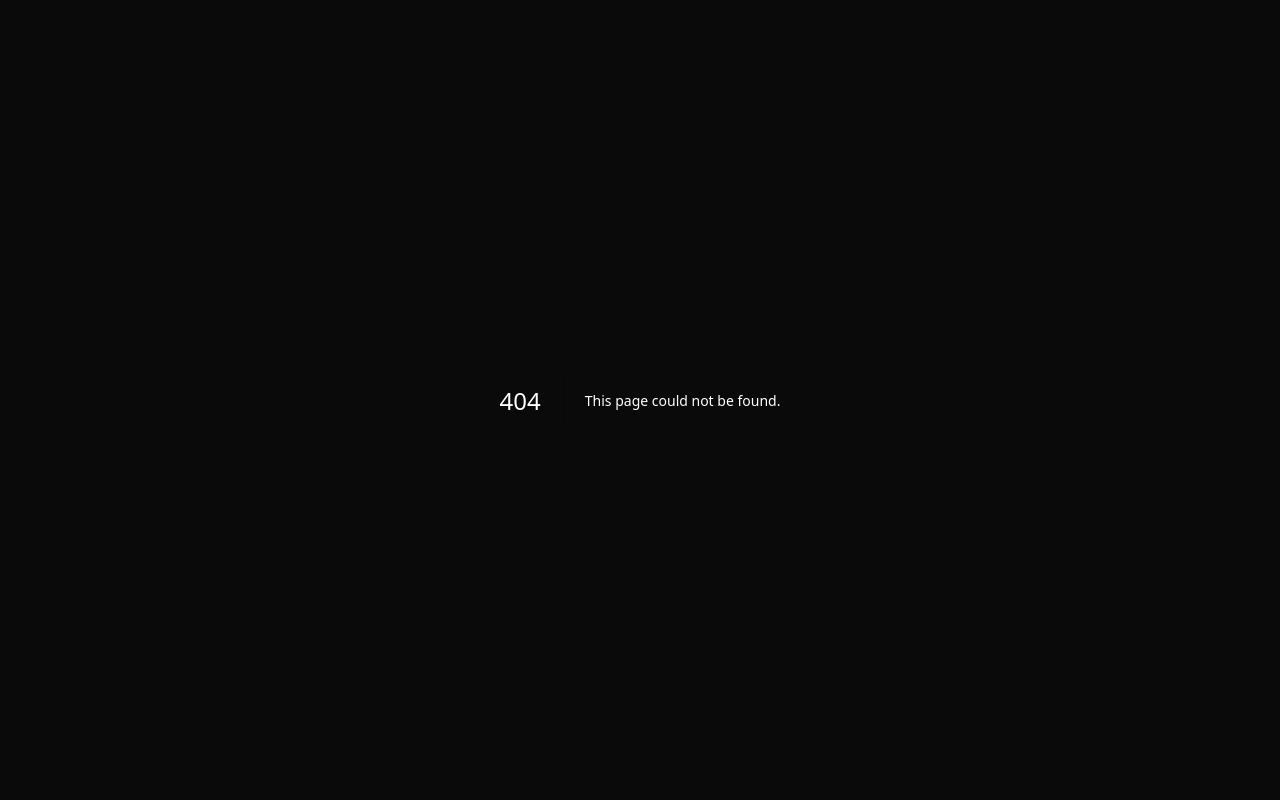
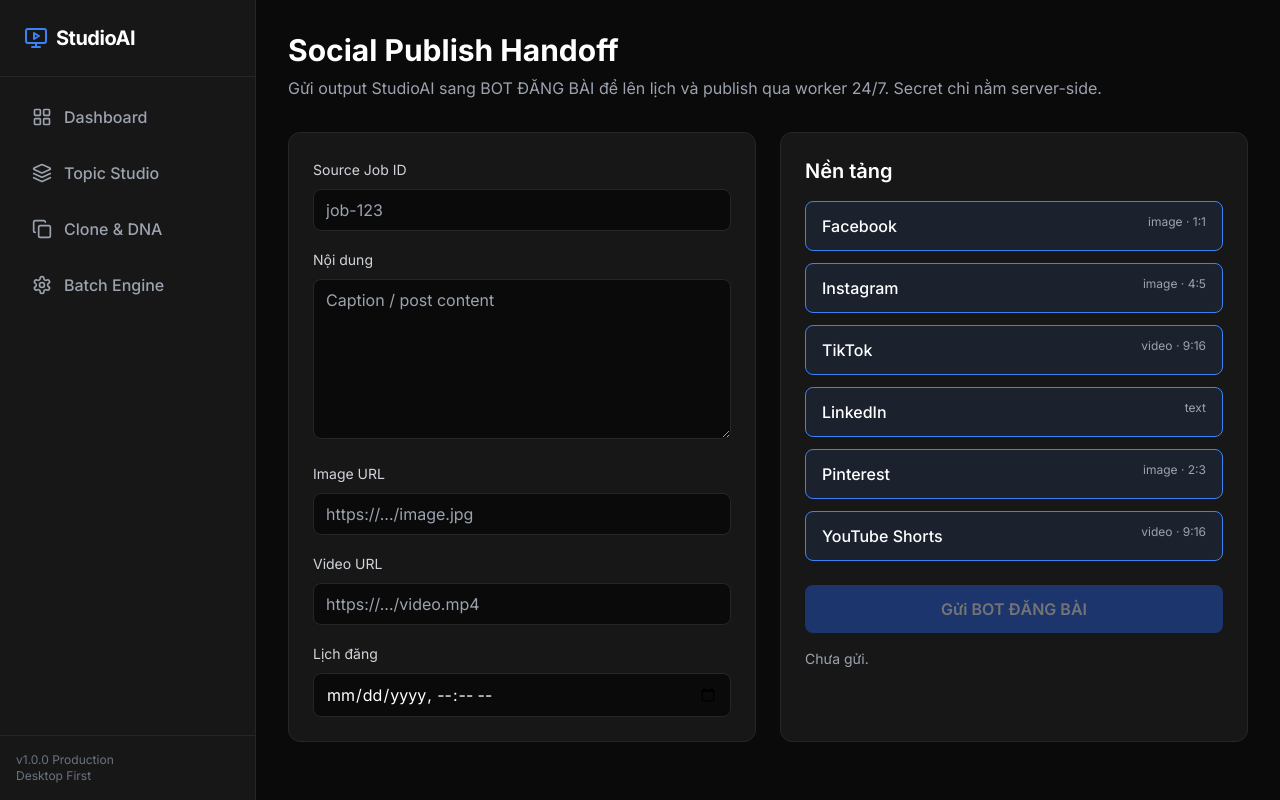
Before and after one commit to airoolsmastery2026/StudioAI, a Next.js app: page /studio/publish in a window 1280 px wide. Before the commit this address had no page. Built offline with nearby package versions, Linux system fonts and the light colour scheme.

Commit message:
feat: add StudioAI social publish console

```diff
--- /dev/null
+++ b/app/studio/publish/page.tsx
@@ -0,0 +1,109 @@
+'use client';
+
+import { useMemo, useState } from 'react';
+import { DEFAULT_SOCIAL_TARGETS, type SocialPlatform } from '@/lib/socialPlatforms';
+
+const label: Record<SocialPlatform, string> = {
+  facebook: 'Facebook',
+  instagram: 'Instagram',
+  tiktok: 'TikTok',
+  linkedin: 'LinkedIn',
+  pinterest: 'Pinterest',
+  youtube: 'YouTube Shorts',
+};
+
+export default function PublishPage() {
+  const [sourceJobId, setSourceJobId] = useState('');
+  const [content, setContent] = useState('');
+  const [imageUrl, setImageUrl] = useState('');
+  const [videoUrl, setVideoUrl] = useState('');
+  const [scheduledTime, setScheduledTime] = useState('');
+  const [selected, setSelected] = useState<Set<SocialPlatform>>(() => new Set(DEFAULT_SOCIAL_TARGETS.map((item) => item.platform)));
+  const [status, setStatus] = useState('Chưa gửi.');
+  const [busy, setBusy] = useState(false);
+
+  const targets = useMemo(() => DEFAULT_SOCIAL_TARGETS.map((target) => ({
+    ...target,
+    enabled: selected.has(target.platform),
+  })), [selected]);
+
+  const toggle = (platform: SocialPlatform) => {
+    setSelected((previous) => {
+      const next = new Set(previous);
+      if (next.has(platform)) next.delete(platform); else next.add(platform);
+      return next;
+    });
+  };
+
+  const submit = async () => {
+    setBusy(true);
+    setStatus('Đang gửi sang BOT ĐĂNG BÀI…');
+    try {
+      const response = await fetch('/api/social-publish', {
+        method: 'POST',
+        headers: { 'Content-Type': 'application/json' },
+        body: JSON.stringify({ sourceJobId, content, imageUrl, videoUrl, scheduledTime: scheduledTime || undefined, targets }),
+      });
+      const body = await response.json().catch(() => ({}));
+      if (!response.ok) throw new Error(body.error || `HTTP ${response.status}`);
+      const created = Array.isArray(body?.data?.created) ? body.data.created : [];
+      setStatus(`Đã handoff ${created.length} nền tảng sang persistent worker.`);
+    } catch (error) {
+      setStatus(error instanceof Error ? error.message : 'Gửi thất bại.');
+    } finally {
+      setBusy(false);
+    }
+  };
+
+  return (
+    <div className="p-8 max-w-5xl mx-auto">
+      <header className="mb-8">
+        <h2 className="text-3xl font-bold text-white mb-2">Social Publish Handoff</h2>
+        <p className="text-gray-400">Gửi output StudioAI sang BOT ĐĂNG BÀI để lên lịch và publish qua worker 24/7. Secret chỉ nằm server-side.</p>
+      </header>
+
+      <div className="grid grid-cols-1 lg:grid-cols-2 gap-6">
+        <section className="bg-studio-800 border border-studio-700 rounded-xl p-6 space-y-4">
+          <div>
+            <label className="text-sm text-gray-300">Source Job ID</label>
+            <input value={sourceJobId} onChange={(event) => setSourceJobId(event.target.value)} className="mt-2 w-full rounded-lg bg-studio-900 border border-studio-700 px-3 py-2 text-white" placeholder="job-123" />
+          </div>
+          <div>
+            <label className="text-sm text-gray-300">Nội dung</label>
+            <textarea value={content} onChange={(event) => setContent(event.target.value)} className="mt-2 w-full min-h-40 rounded-lg bg-studio-900 border border-studio-700 px-3 py-2 text-white" placeholder="Caption / post content" />
+          </div>
+          <div>
+            <label className="text-sm text-gray-300">Image URL</label>
+            <input value={imageUrl} onChange={(event) => setImageUrl(event.target.value)} className="mt-2 w-full rounded-lg bg-studio-900 border border-studio-700 px-3 py-2 text-white" placeholder="https://.../image.jpg" />
+          </div>
+          <div>
+            <label className="text-sm text-gray-300">Video URL</label>
+            <input value={videoUrl} onChange={(event) => setVideoUrl(event.target.value)} className="mt-2 w-full rounded-lg bg-studio-900 border border-studio-700 px-3 py-2 text-white" placeholder="https://.../video.mp4" />
+          </div>
+          <div>
+            <label className="text-sm text-gray-300">Lịch đăng</label>
+            <input type="datetime-local" value={scheduledTime} onChange={(event) => setScheduledTime(event.target.value)} className="mt-2 w-full rounded-lg bg-studio-900 border border-studio-700 px-3 py-2 text-white" />
+          </div>
+        </section>
+
+        <section className="bg-studio-800 border border-studio-700 rounded-xl p-6">
+          <h3 className="text-xl font-semibold text-white mb-4">Nền tảng</h3>
+          <div className="space-y-3">
+            {DEFAULT_SOCIAL_TARGETS.map((target) => (
+              <button key={target.platform} type="button" onClick={() => toggle(target.platform)} className={`w-full text-left rounded-lg border px-4 py-3 transition-colors ${selected.has(target.platform) ? 'border-blue-500 bg-blue-500/10' : 'border-studio-700 bg-studio-900'}`}>
+                <div className="flex justify-between gap-4">
+                  <span className="text-white font-medium">{label[target.platform]}</span>
+                  <span className="text-xs text-gray-400">{target.format}{target.aspectRatio ? ` · ${target.aspectRatio}` : ''}</span>
+                </div>
+              </button>
+            ))}
+          </div>
+          <button disabled={busy || !sourceJobId.trim() || !content.trim() || selected.size === 0} onClick={submit} className="mt-6 w-full rounded-lg bg-blue-600 disabled:opacity-40 px-4 py-3 font-semibold text-white">
+            {busy ? 'Đang gửi…' : 'Gửi BOT ĐĂNG BÀI'}
+          </button>
+          <p className="mt-4 text-sm text-gray-400">{status}</p>
+        </section>
+      </div>
+    </div>
+  );
+}
```
